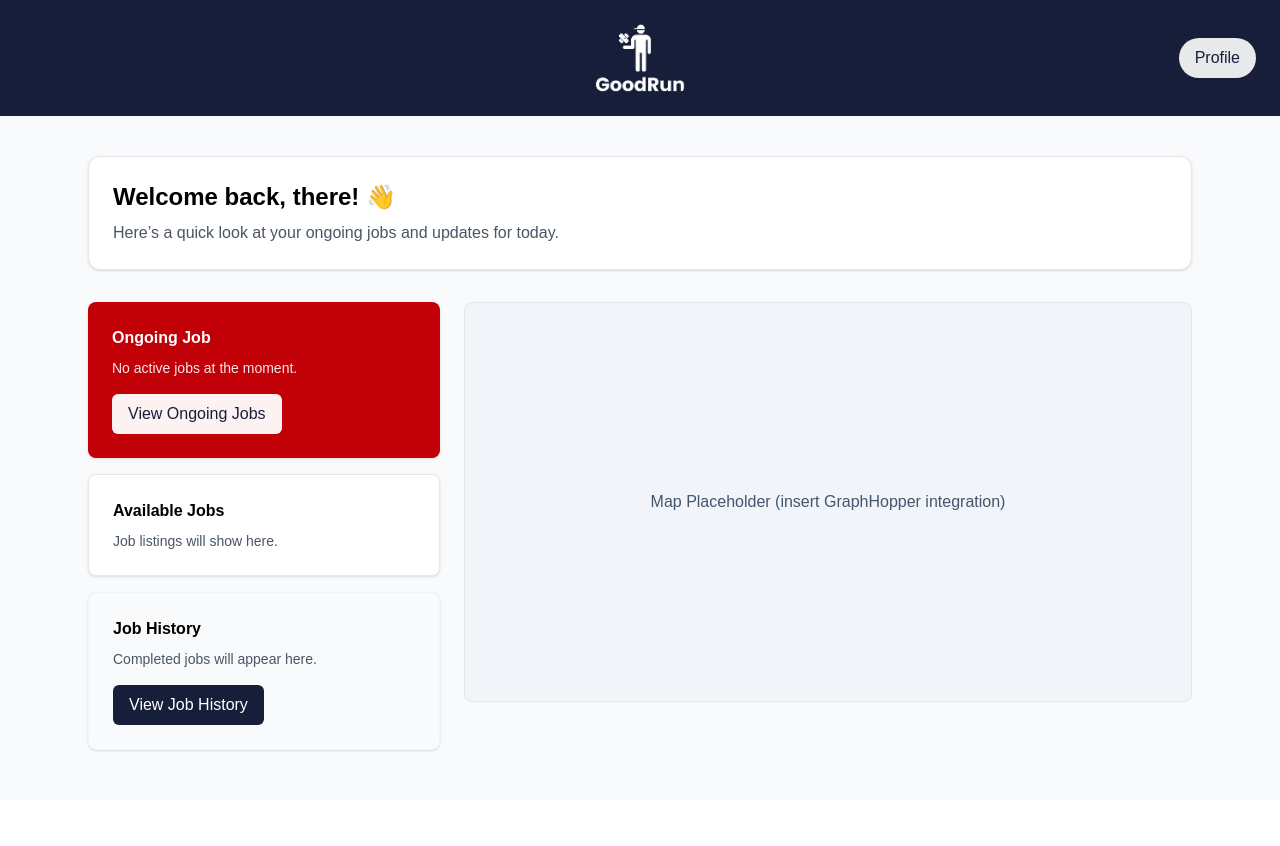
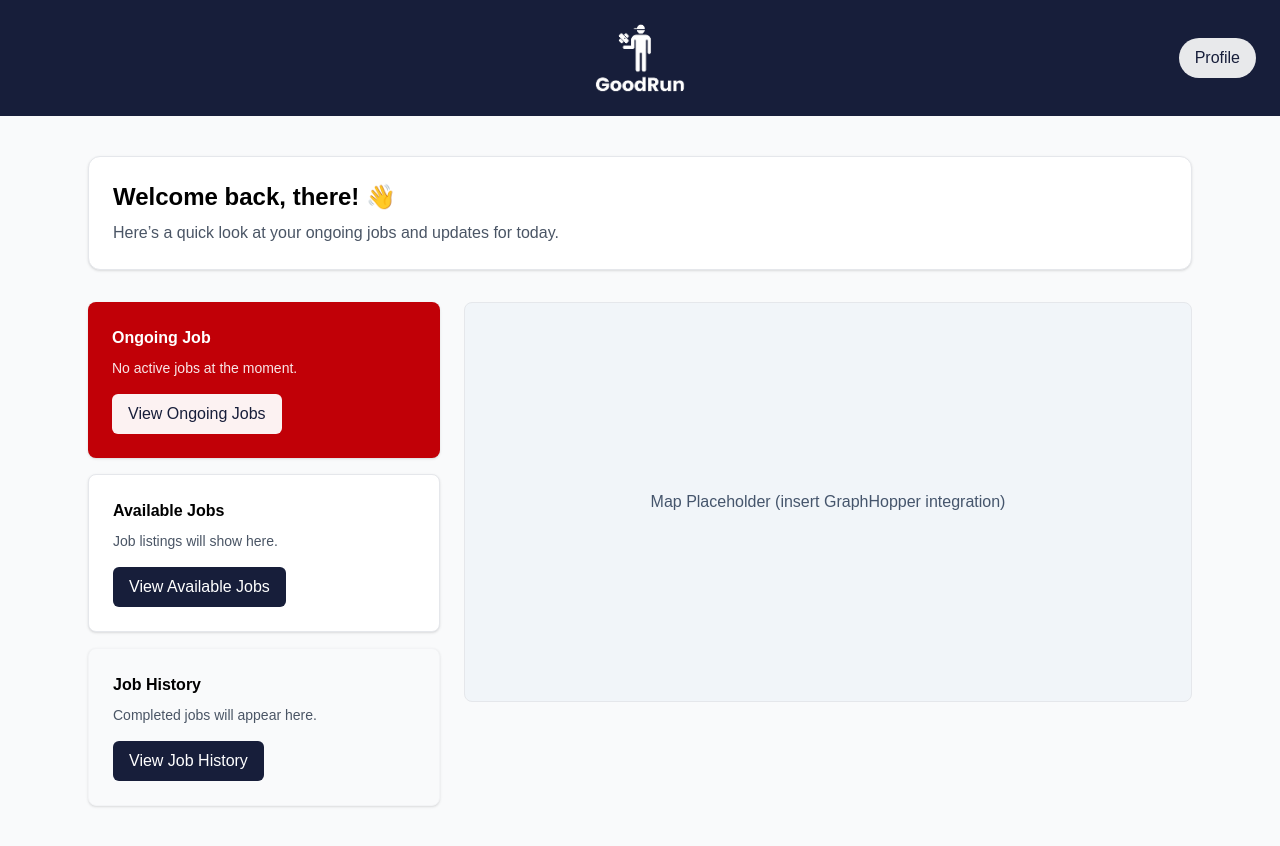
Before and after one commit to shermintea/GoodRun, a Next.js app: page /dashboard in a window 1280 px wide. Before the commit the page ends 800 px from the top, so only its background shows below. Built offline with nearby package versions, Linux system fonts and the light colour scheme.

Commit message:
Available jobs button displayed and linked to Dashboard

```diff
--- a/app/dashboard/page.tsx
+++ b/app/dashboard/page.tsx
@@ -106,10 +106,15 @@ export default function DashboardPage() {
                         {/* Available Jobs */}
                         <div className="rounded-lg bg-white p-6 shadow-sm border border-gray-200">
                             <h2 className="font-semibold">Available Jobs</h2>
-
                             <p className="mt-2 text-sm text-gray-600">
                                 Job listings will show here.
                             </p>
+                            <a
+                                href="/availableJobs"
+                                className="mt-4 inline-block rounded-md bg-[#171e3a] px-4 py-2 text-white font-medium text-center hover:bg-[#0f152c] transition"
+                            >
+                                View Available Jobs
+                            </a>
                         </div>
 
                         {/* Job History */}
```
